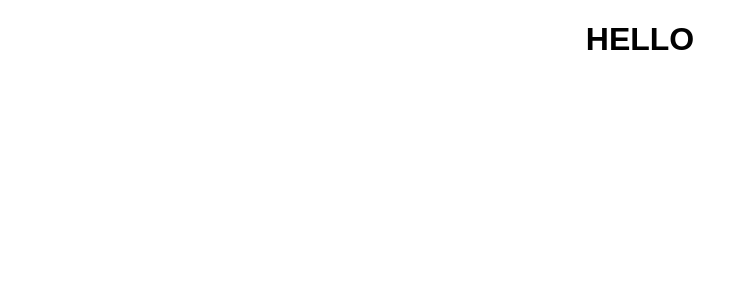
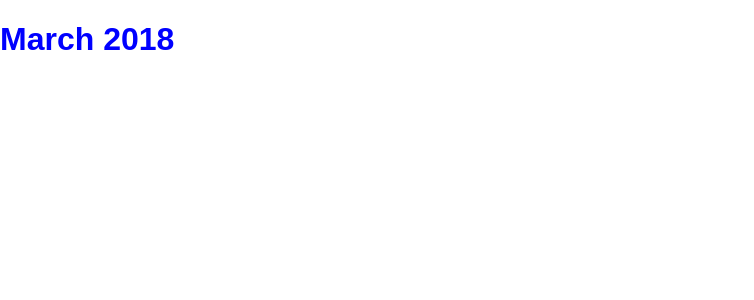
Before and after one commit to julieahawkins/calendar-challenge, a React (Create React App) app: page / in a window 1280 px wide. Shown: the top 300 px of the page, without its empty margins (0-754 px from the left). Built offline with nearby package versions, Linux system fonts and the light colour scheme.

Commit message:
creates header and imports month/year

```diff
--- a/src/Components/App/App.js
+++ b/src/Components/App/App.js
@@ -1,11 +1,30 @@
 import React, { Component } from 'react';
+import Header from '../Header/Header';
 import './App.css';
 
+import { currentDate } from '../../helpers.js';
+
 class App extends Component {
+  constructor() {
+    super();
+    this.state = {
+      date: {
+        month: '',
+        year: '',
+      }
+    }
+  }
+
+  componentDidMount() {
+    const date = currentDate();
+
+    this.setState({ date });
+  }
+
   render() {
     return (
       <div className="App">
-        <h1>HELLO</h1>
+        <Header month={this.state.date.month} year={this.state.date.year} />
       </div>
     );
   }
--- a/src/Components/App/App.scss
+++ b/src/Components/App/App.scss
@@ -5,5 +5,4 @@ body {
 }
 
 .App {
-  text-align: center;
 }
--- /dev/null
+++ b/src/Components/Header/Header.js
@@ -0,0 +1,21 @@
+import React from 'react';
+import PropTypes from 'prop-types';
+import './Header.css';
+
+import { months } from '../../helpers.js';
+
+const Header = ({ month, year }) => {
+  console.log("header:", month, year)
+  return (
+    <div className="Header">
+      <h1>{months[month]} <span>{year}</span></h1>
+    </div>
+  );
+}
+
+PropTypes.Header = {
+  month: PropTypes.string,
+  year: PropTypes.string
+}
+
+export default Header;
--- /dev/null
+++ b/src/Components/Header/Header.scss
@@ -0,0 +1,5 @@
+.Header {
+  h1 {
+    color: blue;
+  }
+}
--- /dev/null
+++ b/src/helpers.js
@@ -0,0 +1,22 @@
+export const months = [
+  'January',
+  'February',
+  'March',
+  'April',
+  'May',
+  'June',
+  'July',
+  'August',
+  'September',
+  'October',
+  'November',
+  'December'
+];
+
+export const currentDate = () => {
+  const currentDate = new Date();
+  const month = currentDate.getMonth();
+  const year = currentDate.getFullYear();
+
+  return { month, year };
+}
```
